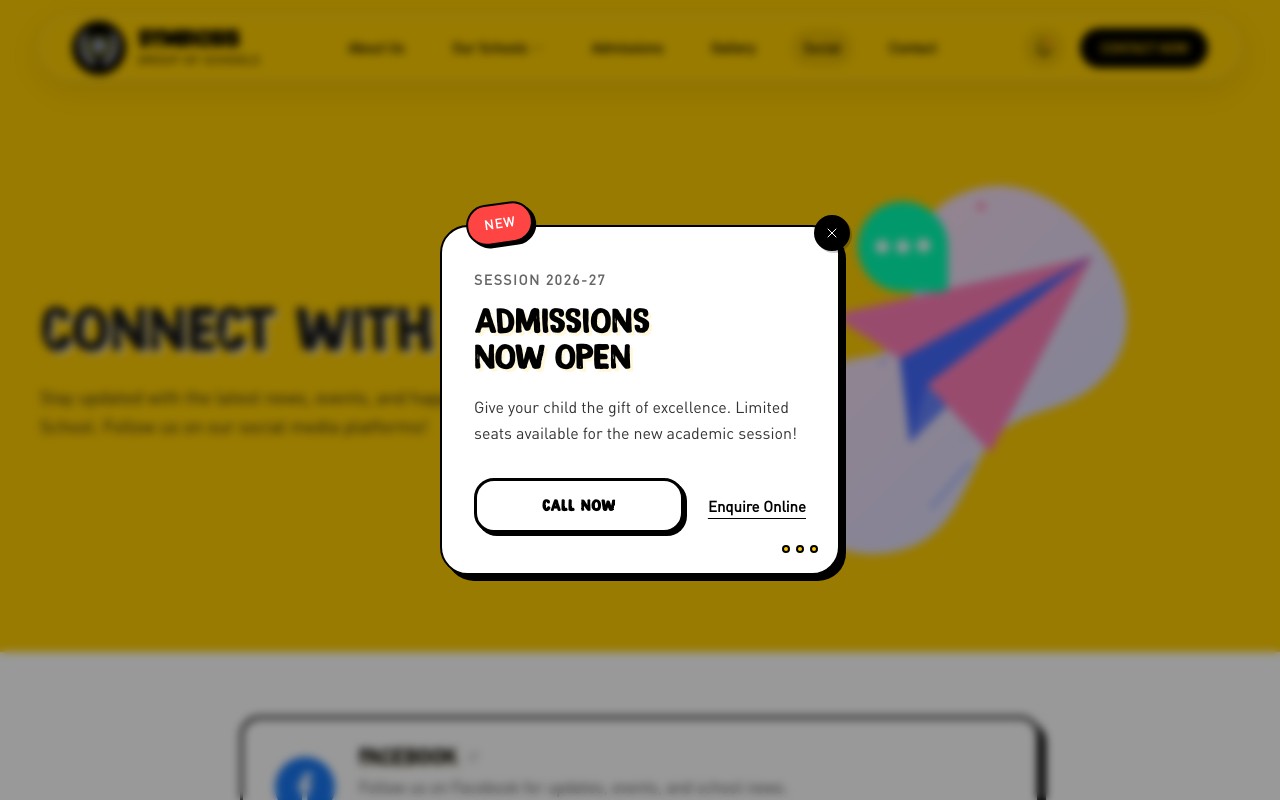
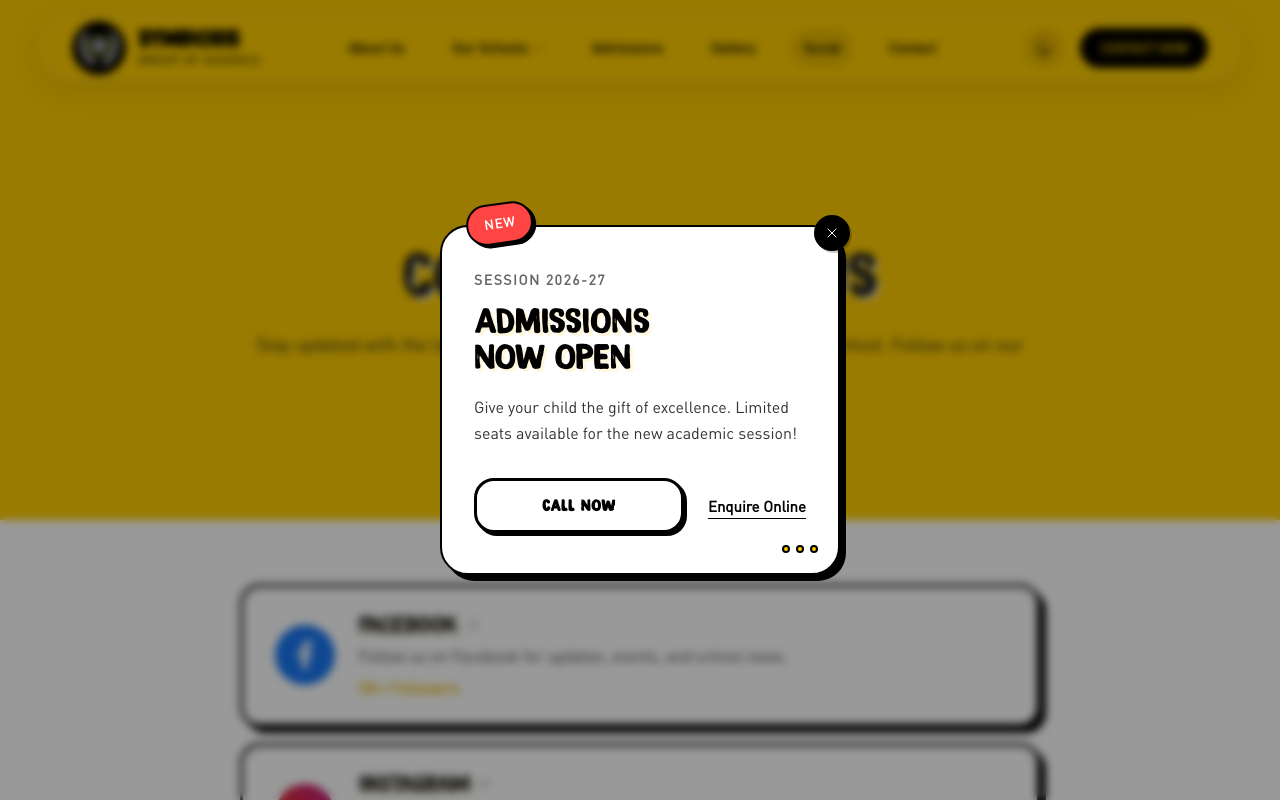
Before and after one commit to BigAchiever/website-react, a React (Vite) app: page /social-media in a window 1280 px wide. Shown: the top 800 px of the page. Built offline with nearby package versions, Linux system fonts and the light colour scheme.

Commit message:
preload fixes

```diff
--- a/index.html
+++ b/index.html
@@ -65,9 +65,16 @@
     }
     </script>
 
-  <!-- Preconnect for performance -->
+  <!-- Preconnect and Preload for performance -->
   <link rel="preconnect" href="https://fonts.googleapis.com" />
   <link rel="preconnect" href="https://fonts.gstatic.com" crossorigin />
+
+  <!-- Preload Hero Image (First Slide) -->
+  <link rel="preload" as="image" href="/assets/images/two.jpeg" fetchpriority="high" />
+
+  <!-- Preload Critical Fonts -->
+  <link rel="preload" href="/assets/fonts/dk-magical-brush/magical_brush.otf" as="font" type="font/otf" crossorigin />
+  <link rel="preload" href="/assets/fonts/pfdinserif-1/DINPro.otf" as="font" type="font/otf" crossorigin />
 </head>
 
 <body>
--- a/src/components/ui/HeroSlider.css
+++ b/src/components/ui/HeroSlider.css
@@ -12,6 +12,8 @@
 .hero-slider-bg {
     position: absolute;
     inset: 0;
+    background-color: #222;
+    /* Fallback while loading */
     background-size: cover;
     background-position: center;
     background-repeat: no-repeat;
--- a/src/components/ui/HeroSlider.jsx
+++ b/src/components/ui/HeroSlider.jsx
@@ -45,6 +45,14 @@ const defaultSlides = [
 
 function HeroSlider({ slides = defaultSlides, autoPlay = true, interval = 5000 }) {
     const [currentIndex, setCurrentIndex] = useState(0);
+
+    // Prefetch all slider images on mount
+    useEffect(() => {
+        slides.forEach((slide) => {
+            const img = new Image();
+            img.src = slide.image;
+        });
+    }, [slides]);
 
     const nextSlide = useCallback(() => {
         setCurrentIndex((prev) => (prev + 1) % slides.length);
--- a/src/pages/SocialMediaPage.jsx
+++ b/src/pages/SocialMediaPage.jsx
@@ -1,23 +1,7 @@
-import { useState, useEffect } from 'react';
 import { motion } from 'framer-motion';
-import Lottie from 'lottie-react';
 import { FaFacebookF, FaInstagram, FaYoutube, FaLinkedinIn } from 'react-icons/fa';
 import { HiOutlineArrowTopRightOnSquare as FaExternalLinkAlt } from 'react-icons/hi2';
 
-// Lottie Animation Component with fetch
-function LottieAnimation({ src, loop = true, style = {} }) {
-    const [animationData, setAnimationData] = useState(null);
-
-    useEffect(() => {
-        fetch(src)
-            .then((response) => response.json())
-            .then((data) => setAnimationData(data))
-            .catch((error) => console.error('Error loading animation:', error));
-    }, [src]);
-
-    if (!animationData) return null;
-    return <Lottie animationData={animationData} loop={loop} style={style} />;
-}
 
 // Social media links data
 const socialLinks = [
@@ -63,33 +47,22 @@ function SocialHero() {
                 <div className="social-hero-content">
                     <motion.h1
                         className="social-hero-title"
-                        initial={{ opacity: 0, x: -30 }}
-                        animate={{ opacity: 1, x: 0 }}
+                        initial={{ opacity: 0, y: 20 }}
+                        animate={{ opacity: 1, y: 0 }}
                         transition={{ duration: 0.6 }}
                     >
                         Connect With Us
                     </motion.h1>
                     <motion.p
                         className="social-hero-description"
-                        initial={{ opacity: 0, x: -30 }}
-                        animate={{ opacity: 1, x: 0 }}
+                        initial={{ opacity: 0, y: 20 }}
+                        animate={{ opacity: 1, y: 0 }}
                         transition={{ duration: 0.6, delay: 0.2 }}
                     >
                         Stay updated with the latest news, events, and happenings at Symbiosis School.
                         Follow us on our social media platforms!
                     </motion.p>
                 </div>
-                <motion.div
-                    className="social-hero-animation"
-                    initial={{ opacity: 0, scale: 0.8 }}
-                    animate={{ opacity: 1, scale: 1 }}
-                    transition={{ duration: 0.8, delay: 0.3 }}
-                >
-                    <LottieAnimation
-                        src="/assets/animations/contact.json"
-                        style={{ width: '100%', height: 'auto', maxWidth: '500px' }}
-                    />
-                </motion.div>
             </div>
         </section>
     );
--- a/src/styles/pages.css
+++ b/src/styles/pages.css
@@ -1636,11 +1636,11 @@
 }
 
 .social-hero {
-    min-height: 40vh;
+    min-height: 65vh;
     display: flex;
     align-items: center;
     justify-content: center;
-    padding: 120px var(--space-4) var(--space-6);
+    padding: 200px var(--space-4) var(--space-20);
     background-color: var(--color-primary);
     position: relative;
     overflow: hidden;
@@ -1652,14 +1652,14 @@
     margin: 0 auto;
     display: flex;
     align-items: center;
-    justify-content: space-between;
+    justify-content: center;
     gap: var(--space-12);
 }
 
 .social-hero-content {
     flex: 1;
-    text-align: left;
-    max-width: 600px;
+    text-align: center;
+    max-width: 800px;
 }
 
 .social-hero-title {
@@ -1676,12 +1676,7 @@
     line-height: 1.6;
 }
 
-.social-hero-animation {
-    flex: 1;
-    display: flex;
-    justify-content: center;
-    align-items: center;
-}
+
 
 @media (max-width: 992px) {
     .social-hero-container {
```
